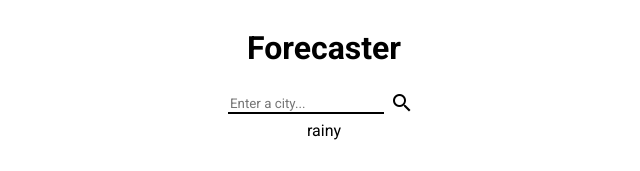
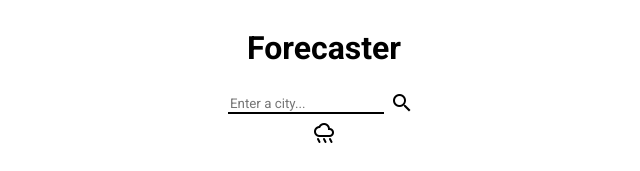
Before and after one commit to JS-Law/weather-app, a website built with webpack: page src/index.html in a window 1280 px wide. Shown: the full height of the page, 316-956 px from the left. Built offline with nearby package versions, Linux system fonts and the light colour scheme; no server answers.

Commit message:
Add Material Symbols to solve a bug

```diff
--- a/package.json
+++ b/package.json
@@ -3,6 +3,7 @@
     "css-loader": "^7.1.2",
     "html-webpack-plugin": "^5.6.0",
     "material-icons": "^1.13.12",
+    "material-symbols": "^0.23.0",
     "style-loader": "^4.0.0",
     "webpack": "^5.94.0",
     "webpack-cli": "^5.1.4"
--- a/src/controllers/uicontroller.js
+++ b/src/controllers/uicontroller.js
@@ -1,3 +1,5 @@
+
+
 class WeatherIcon {
     constructor(element, icon){
         this.element = document.querySelector(element);
--- a/src/index.html
+++ b/src/index.html
@@ -23,6 +23,8 @@
                 <div id="daily-weather-card">
                     <div id="daily-weather">
                         <div id="todays-date"></div>
+                        <!-- <icon id="todays-date-weather" class="material-icons"></icon> -->
+                        <icon id="todays-date-weather" class="material-symbols-rounded"></icon>
                         <div id="todays-weather-forecast"></div>
                     </div>
                     <div id="daily-weather-hourly">
--- a/src/index.js
+++ b/src/index.js
@@ -1,8 +1,9 @@
 import './styles.css'
 import 'material-icons/iconfont/material-icons.css';
+import 'material-symbols';
 import { fetched } from './controllers/api';
 import { WeatherIcon } from './controllers/uicontroller';
 // console.log(fetched)
 
-let testWeatherIcon = new WeatherIcon('#todays-weather-forecast', 'rainy');
+let testWeatherIcon = new WeatherIcon('#todays-date-weather', 'rainy');
 testWeatherIcon.appendWeatherIcon()
```
Also changed, not shown: dist/bundle.js, dist/index.html, 4 other files.
